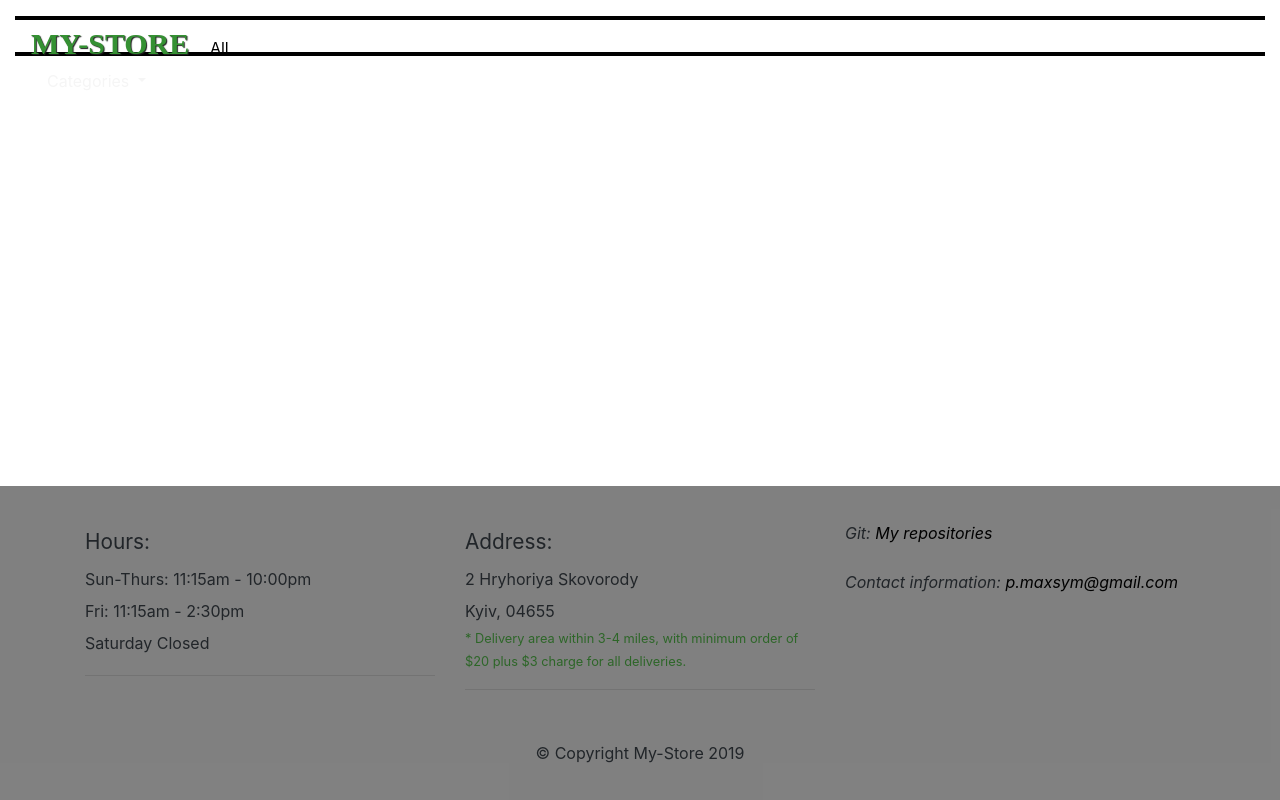
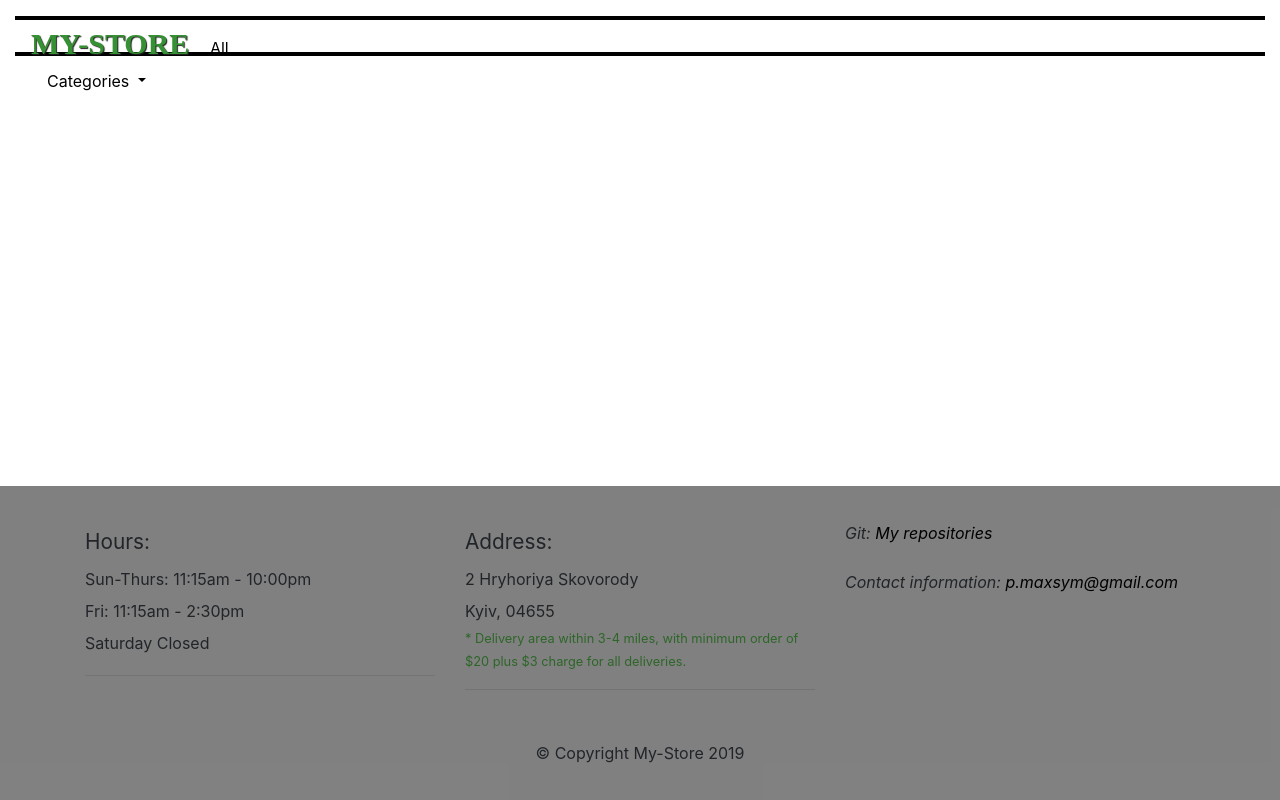
Before and after one commit to MyPersonalGitRepositories/AJAX_API, a website built with webpack: page docs/index.html in a window 1280 px wide. Built offline with nearby package versions, Linux system fonts and the light colour scheme; no server answers; some icons are missing.

Commit message:
Fix categories bugs

```diff
--- a/docs/index.html
+++ b/docs/index.html
@@ -25,8 +25,7 @@
                         <a class="All" href="#">All</a>
                         <div class="nav-item dropdown">
                             <a class="nav-link dropdown-toggle" href="#" id="navbarDropdownMenuLink" role="button"
-                               data-toggle="dropdown" aria-haspopup="true" aria-expanded="false" alt="category"
-                               style="color: whitesmoke;" ;>
+                               data-toggle="dropdown" aria-haspopup="true" aria-expanded="false" alt="category" ;>
                                 Categories
                             </a>
                             <div class="dropdown-menu" aria-labelledby="navbarDropdownMenuLink">
```
